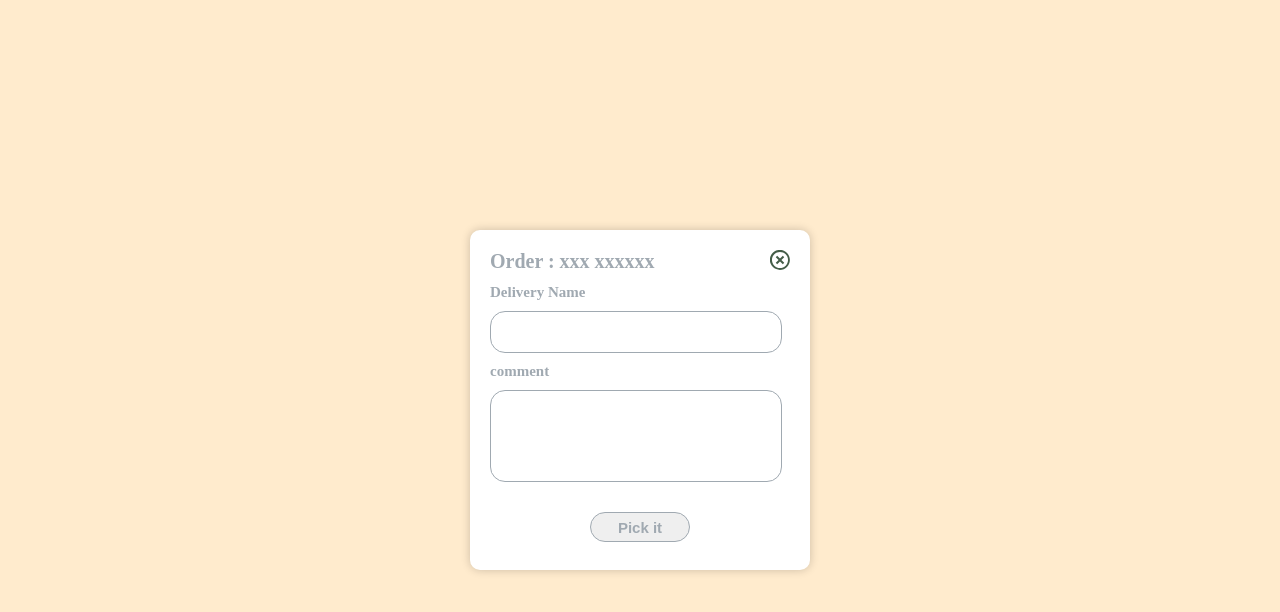
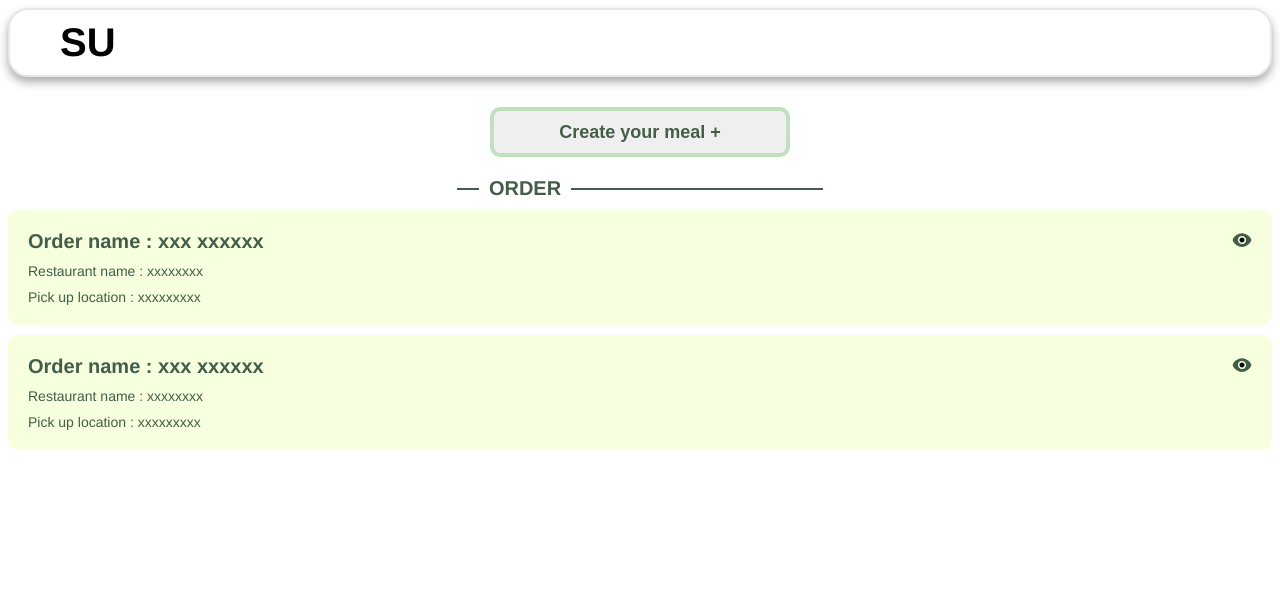
Before and after one commit to Green-Teaz123/Green_, a React (Create React App) app: page / in a window 1280 px wide. Shown: the top 612 px of the page. Built offline with nearby package versions, Linux system fonts and the light colour scheme.

Commit message:
silly fool juiecy

```diff
--- a/src/App.js
+++ b/src/App.js
@@ -1,7 +1,7 @@
 import React from 'react';
 import './App.css';
 // import Login from './page/login';
-import Kinglouy from './component/Popup';
+import Kinglouy from './page/nong_IT';
 
 function App() {
   return (
--- a/src/page/nong_IT.js
+++ b/src/page/nong_IT.js
@@ -9,7 +9,7 @@ export default function King_louy() {
     <div>
         <Header />
         <div className="create-order">
-            <input type="text" placeholder="Create your meal +" />
+            <input type="submit" value="Create your meal +" />
         </div>
         <OrderStyle />
 
```
